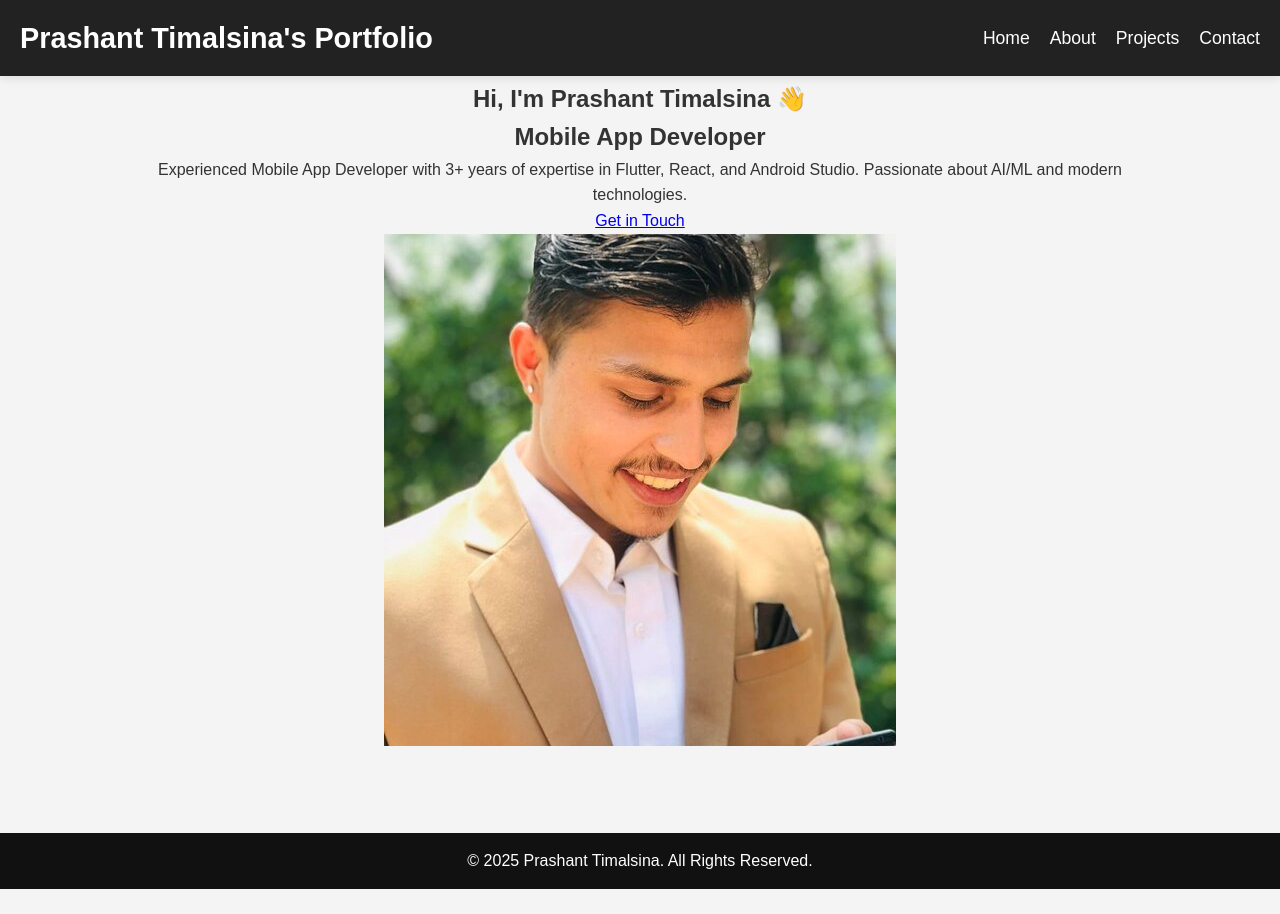
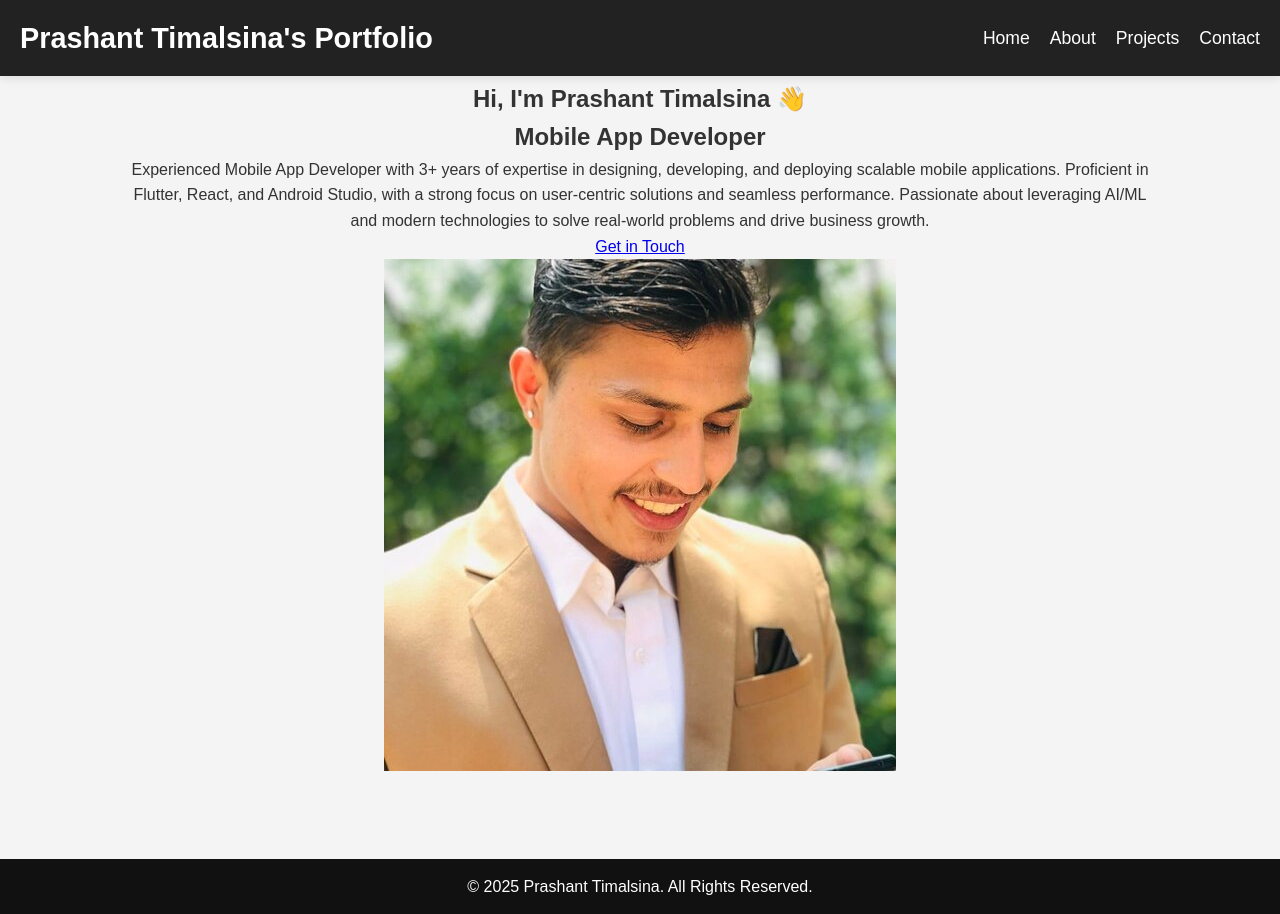
Before and after one commit to creativeprashant007/prashant-profile, a React (Create React App) app: page / in a window 1280 px wide. Before the commit the page ends 889 px from the top, so only its background shows below. Built offline with nearby package versions, Linux system fonts and the light colour scheme.

Commit message:
updated data

```diff
--- a/src/data/resumeData.js
+++ b/src/data/resumeData.js
@@ -7,35 +7,124 @@ const resumeData = {
       phone: "+44 7887654063",
       linkedin: "https://linkedin.com/in/prashant-timalsina-275700152/",
       github: "https://github.com/creativeprashant007",
+      medium: "https://medium.com/@prashanttimalsina18",
     },
     summary:
-      "Experienced Mobile App Developer with 3+ years of expertise in Flutter, React, and Android Studio. Passionate about AI/ML and modern technologies.",
+      "Experienced Mobile App Developer with 3+ years of expertise in designing, developing, and deploying scalable mobile applications. Proficient in Flutter, React, and Android Studio, with a strong focus on user-centric solutions and seamless performance. Passionate about leveraging AI/ML and modern technologies to solve real-world problems and drive business growth.",
+    technicalSkills: {
+      programmingLanguages: [
+        "Dart",
+        "Kotlin",
+        "C",
+        "C++",
+        "Python",
+        "Java",
+        "JavaScript",
+        "TypeScript",
+        "PHP",
+      ],
+      frameworksLibraries: [
+        "Flutter",
+        "React",
+        "Next.js",
+        "Laravel",
+        "Android Studio",
+        "SwiftUI",
+      ],
+      cloudPlatforms: ["GCP", "AWS", "Firebase"],
+      databases: ["MySQL", "Oracle", "Firebase Database", "Redis"],
+      devOpsTools: ["GitHub", "Firebase", "Jira", "CI/CD", "Circle CI", "Terraform", "Kafka"],
+    },
     skills: [
-      "Flutter",
-      "React",
-      "Android Studio",
-      "Firebase",
-      "GCP",
-      "AWS",
-      "MySQL",
-      "CI/CD",
+      "Problem-solving",
+      "Communication",
+      "Team collaboration",
+      "Adaptability",
+      "Creativity",
+      "Time management",
+      "Leadership",
+      "Project management",
+      "Client relationship management",
+      "Conflict resolution",
+      "Decision-making",
+      "Multitasking",
+      "Accountability",
+      "Continuous learning",
+      "Resilience",
+      "Critical thinking",
+      "Attention to detail",
+      "Emotional intelligence",
+    ],
+    experience: [
+      {
+        role: "Software Engineer",
+        company: "ReadyToWork-Corp",
+        duration: "Nov 2022 - Sep 2023",
+        location: "Chiyoda Ku, Tokyo",
+        responsibilities: [
+          "Developed a payment system with facial recognition, reducing verification time by 30%.",
+          "Designed a health checkup application integrating real-time diagnostics APIs.",
+          "Optimized system scalability and performance for better resource utilization.",
+          "Mentored junior developers and promoted best coding practices.",
+          "Utilized Flutter, React, Next.js, and AWS for high-performance applications.",
+        ],
+      },
+      {
+        role: "Flutter Developer",
+        company: "Ideablitz Technologies",
+        duration: "Apr 2020 - Oct 2022",
+        location: "Thanjavur, Tamil Nadu",
+        responsibilities: [
+          "Developed secure e-commerce applications, improving checkout success rates by 25%.",
+          "Managed app publishing for Google Play Store and Apple App Store.",
+          "Worked closely with clients to deliver customized Flutter solutions.",
+          "Optimized state management, reducing app response time by 20%.",
+          "Implemented best practices for cross-platform compatibility and performance optimization.",
+        ],
+      },
+    ],
+    education: [
+      { degree: "Master of Science: Computer Science", year: "2024", institution: "York St John University, London" },
+      { degree: "Bachelor of Science: Computer Science", year: "2020", institution: "Abdul Kalam Technical University, Lucknow, India" },
+      { degree: "Higher Secondary Education: Science", year: "2016", institution: "Milestone International College, Lalitpur, Nepal" },
+      { degree: "Secondary Education", year: "2014", institution: "Krishna Gopal Secondary School, Kavreplanchok, Nepal" },
     ],
     projects: [
       {
         title: "Payment System App with Face Recognition",
-        description:
-          "Developed a secure facial recognition payment app, reducing customer verification times by 30%.",
+        details: [
+          "Implemented a secure, real-time face recognition authentication system.",
+          "Optimized API integration, reducing verification time by 30%.",
+          "Enhanced application scalability and performance.",
+        ],
       },
       {
         title: "E-Commerce Platform",
-        description:
-          "Built a high-performance app with 10,000+ daily transactions, integrating secure payment gateways.",
+        details: [
+          "Built a robust mobile app capable of handling over 10,000 daily transactions.",
+          "Integrated third-party payment gateways, increasing checkout success rates by 25%.",
+          "Deployed on cloud infrastructure with 99.9% uptime for maximum availability.",
+        ],
       },
       {
         title: "Health Checkup App",
-        description:
-          "Created a Flutter-based real-time diagnostics app with AWS deployment for 99.9% uptime.",
+        details: [
+          "Developed a Flutter-based app for real-time health diagnostics.",
+          "Integrated advanced APIs for accurate and fast results.",
+          "Optimized AWS cloud deployment, reducing downtime by 15%.",
+        ],
       },
+    ],
+    achievements: [
+      "Team Leader in Robotics Competition (2016) – Secured 3rd place for innovative design.",
+      "Reduced app deployment time by 40% using automated CI/CD pipelines.",
+      "Football Captain for university sports event (2019).",
+    ],
+    interests: [
+      "Exploring AI/ML applications in real-world problem-solving.",
+      "Reading industry blogs, research papers, and tech books.",
+      "Playing football for teamwork, strategy, and fitness.",
+      "Learning new languages and understanding different cultures.",
     ],
   };
 
```
